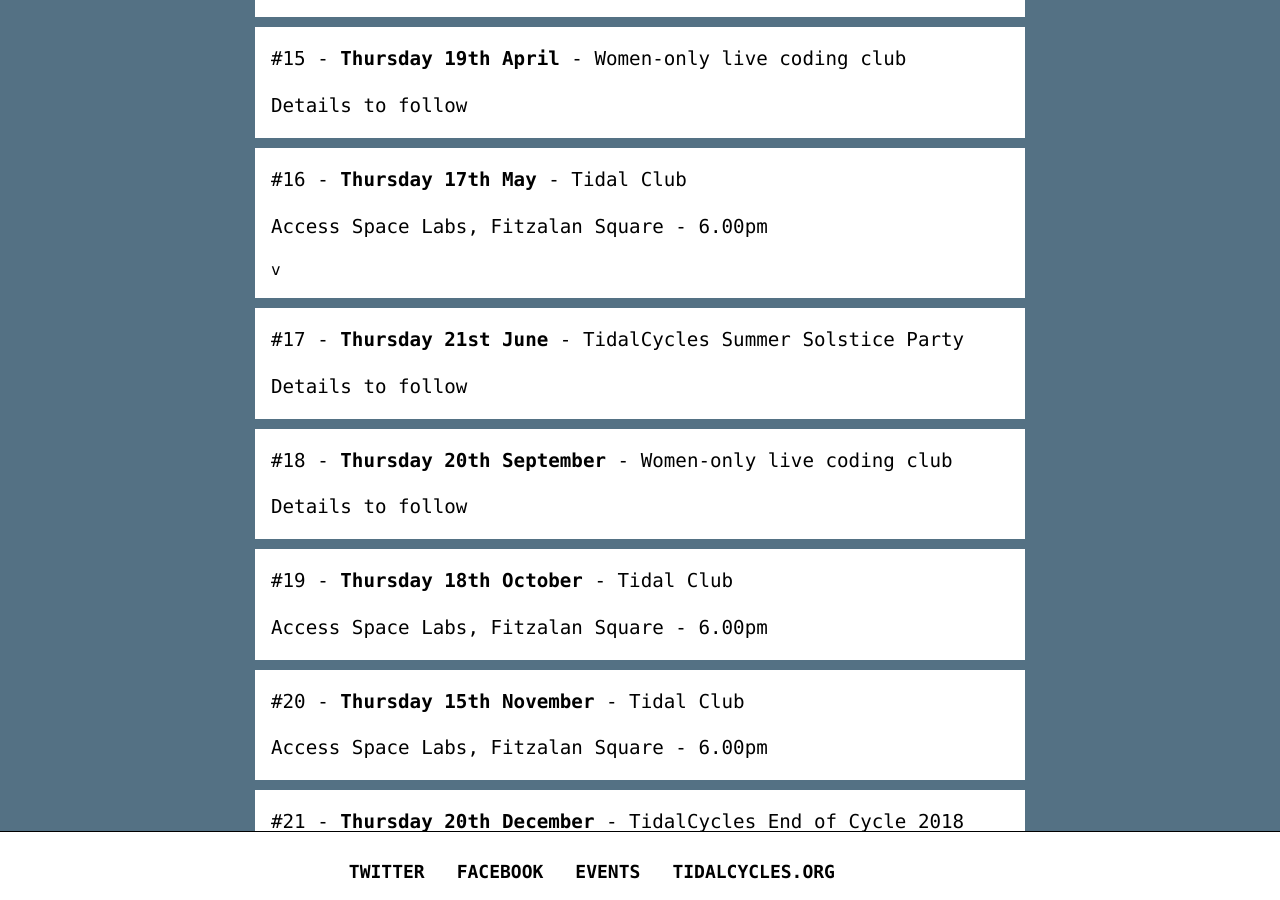
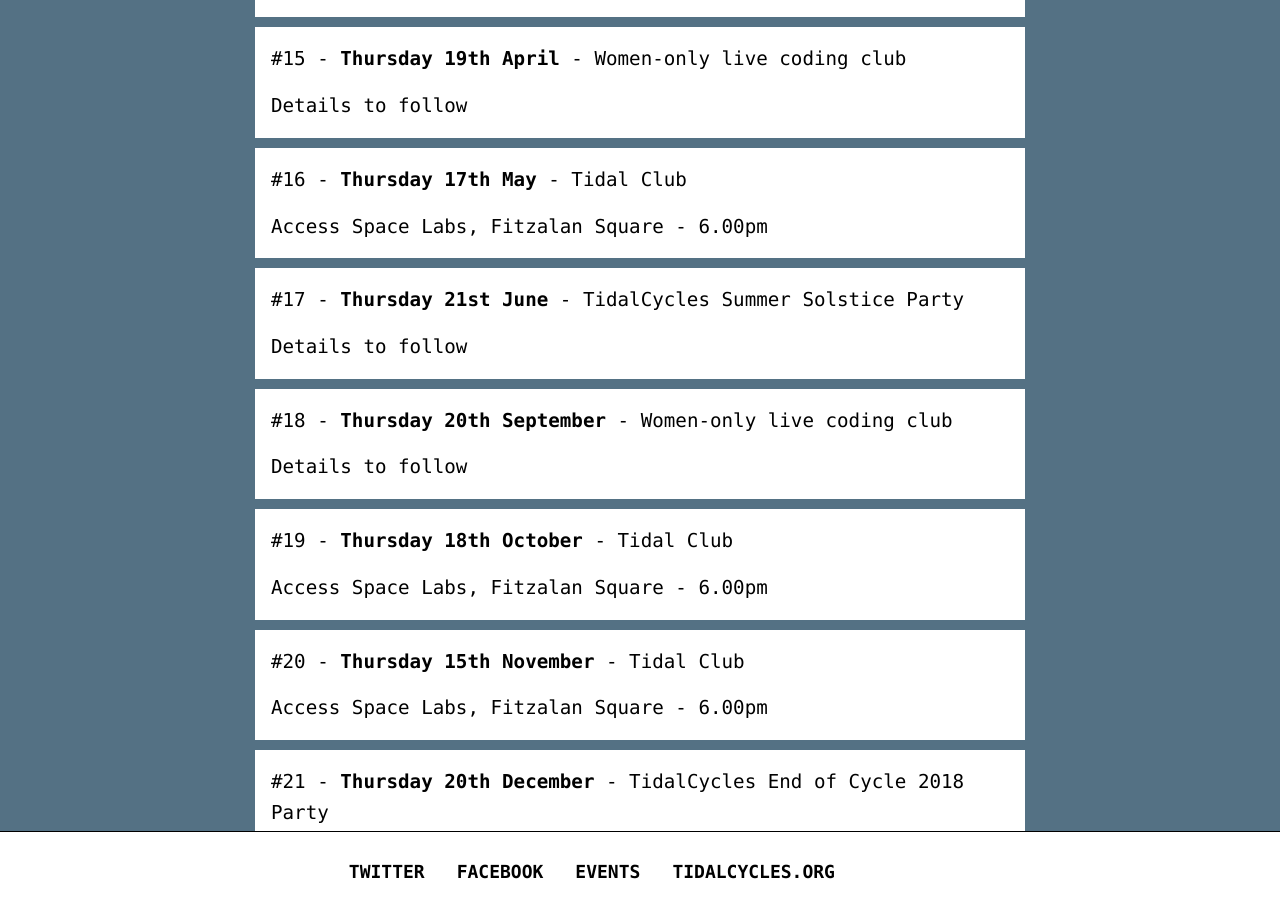
Before and after one commit to tidalclub/tidalclub.github.io, a Jekyll site: the page built from sheffield.html, in a window 1280 px wide and 900 px high, scrolled down 816 px. Built offline with Jekyll 4.4.1, drawn with Linux system fonts in a browser that asks for light colours; nearby versions of some CDN libraries; a script that is not in the unit is left out; comment, search, counter and statistics services are not loaded.

```diff
--- a/sheffield.html
+++ b/sheffield.html
@@ -24,7 +24,7 @@ title: Tidal Club
 			<p>Details to follow</p>
 			<hr>
 			<p>#16 - <strong>Thursday 17th May</strong> - Tidal Club</p>
-			<p>Access Space Labs, Fitzalan Square - 6.00pm</p>v
+			<p>Access Space Labs, Fitzalan Square - 6.00pm</p>
 			<hr>
 			<p>#17 - <strong>Thursday 21st June</strong> - TidalCycles Summer Solstice Party</p>
 			<p>Details to follow</p>
```
